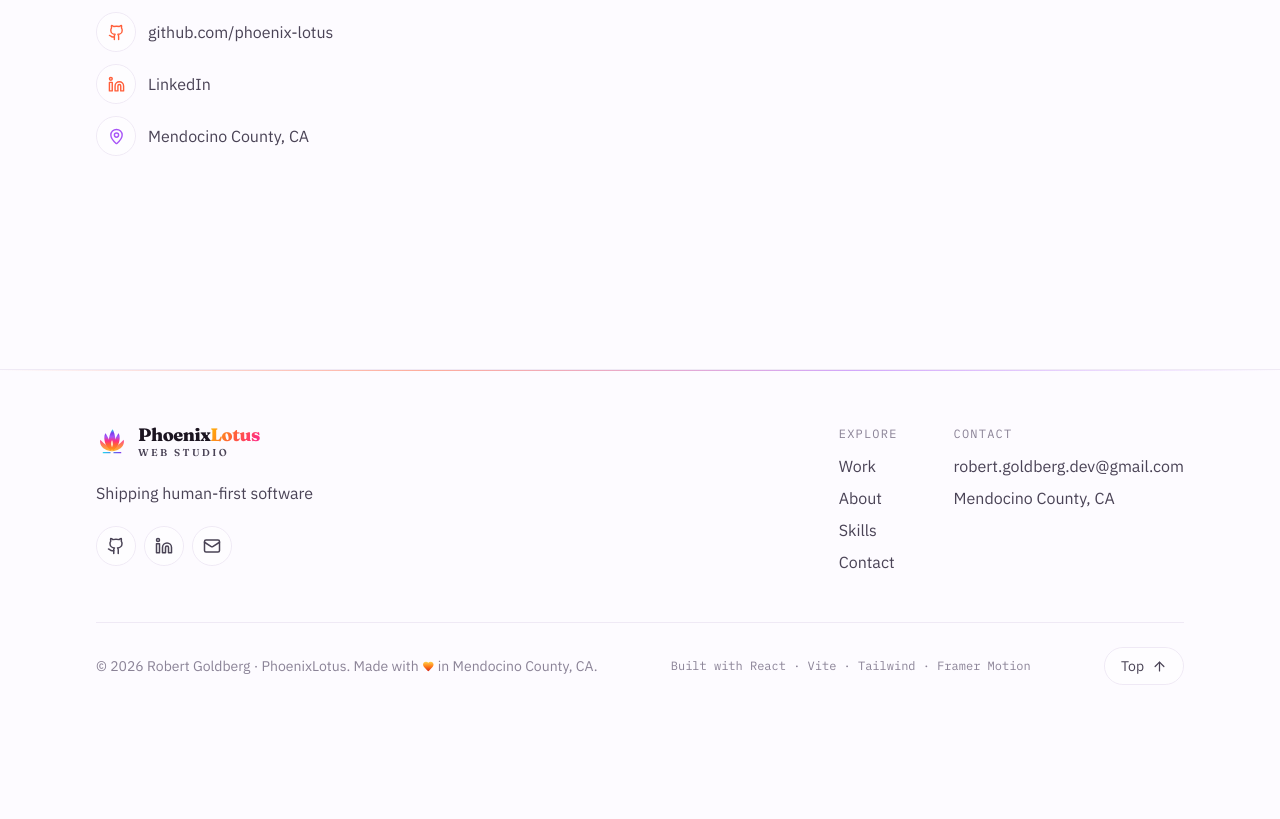
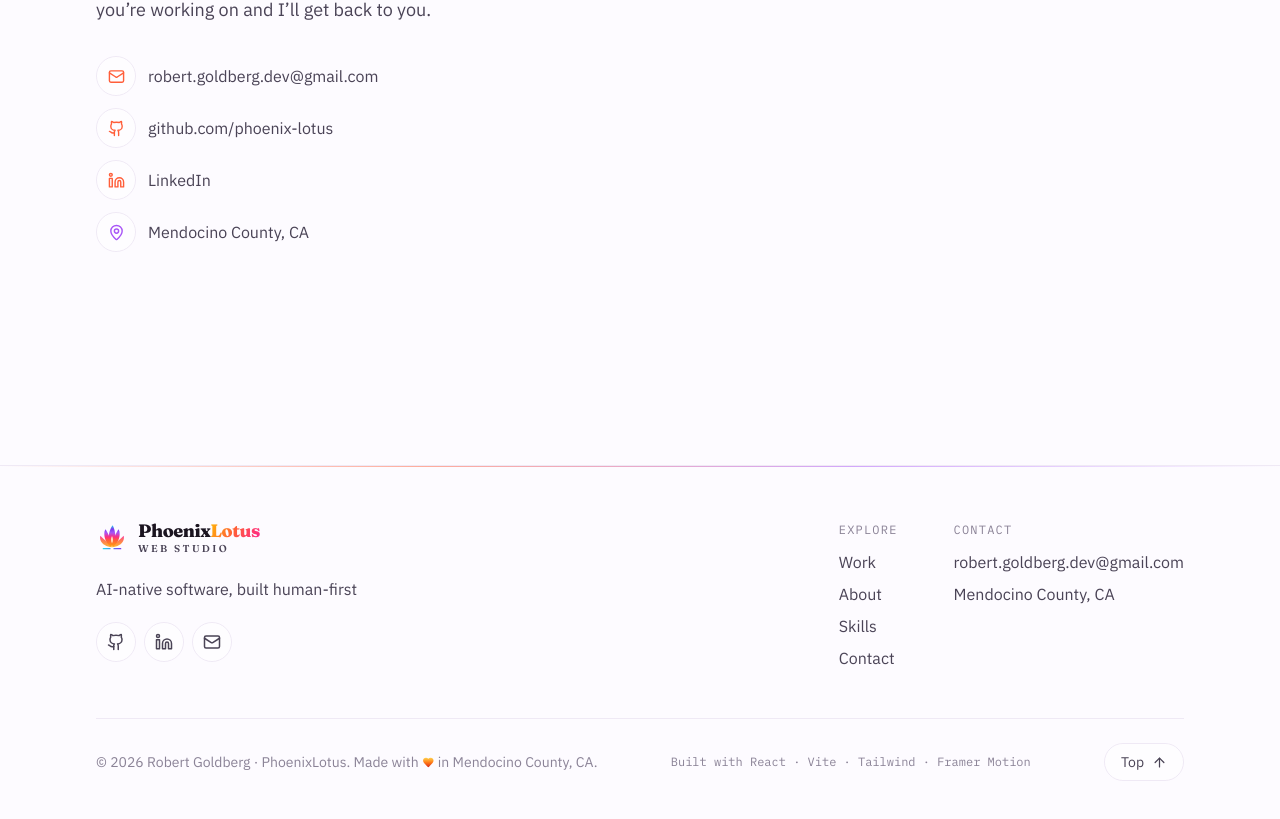
Before and after one commit to phoenix-lotus/phoenixlotus.io-website, a React (Vite) app: page / in a window 1280 px wide. Shown: the part 7684-8503 px from the top of the page. Before the commit the page ends 8425 px from the top, so only its background shows below. Built offline with nearby package versions, Linux system fonts and the light colour scheme.

Commit message:
Reword hero tagline to lead with AI-native
"Shipping human-first software" -> "AI-native software, built
human-first" (Bobby's pick from 3 drafted options). Same accent word,
flows into the footer and og:description too since both read from
site.tagline.

```diff
--- a/src/data/site.ts
+++ b/src/data/site.ts
@@ -5,7 +5,7 @@ export const site = {
   location: 'Mendocino County, CA',
   email: 'robert.goldberg.dev@gmail.com',
   url: 'https://phoenixlotus.netlify.app',
-  tagline: 'Shipping human-first software',
+  tagline: 'AI-native software, built human-first',
   /** The span of `tagline` the hero fills with the aurora gradient — must appear verbatim in `tagline`. */
   taglineAccent: 'human-first',
   /** SEO meta description. Kept under 160 chars so search results don't truncate it. */
```
